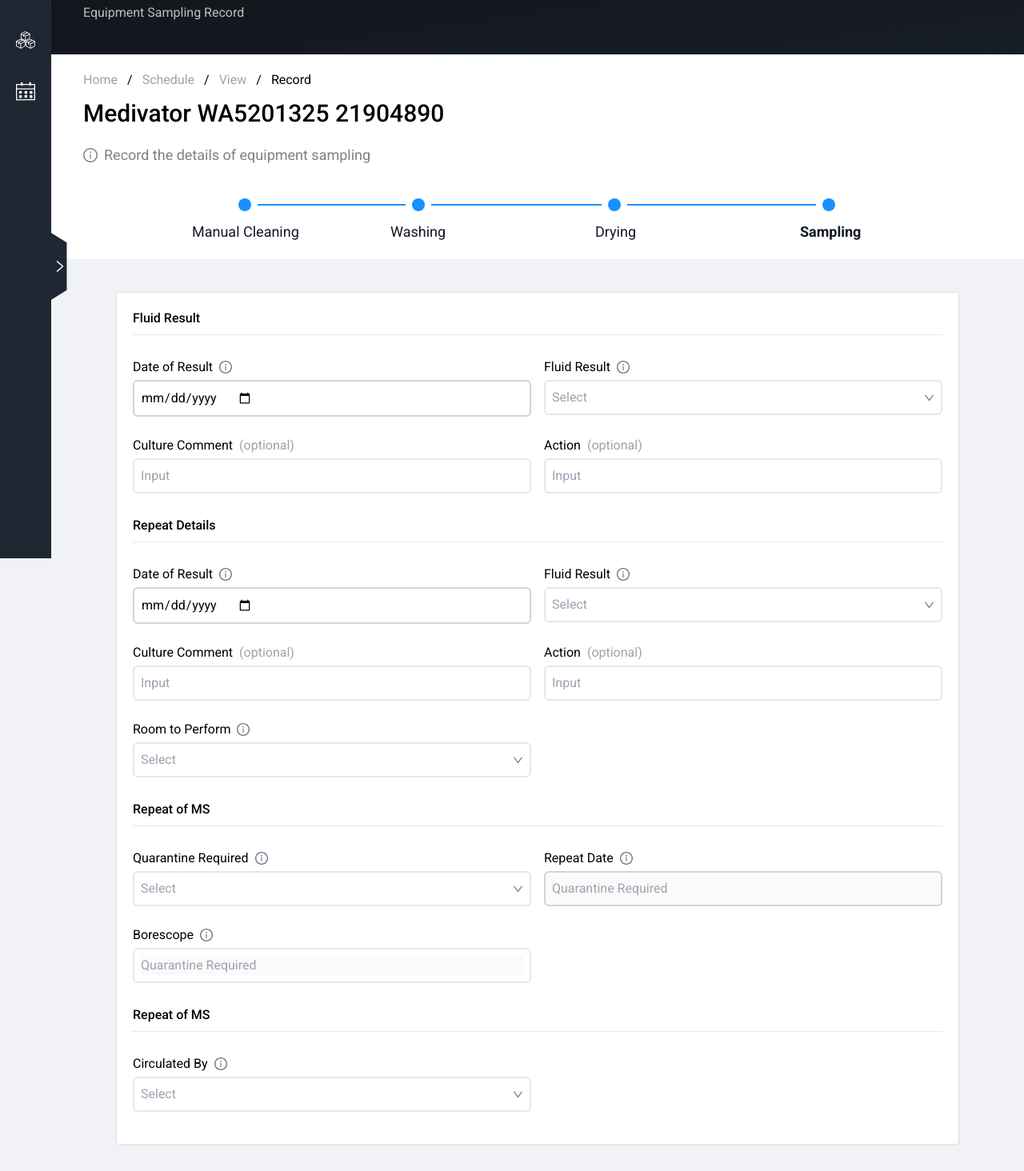
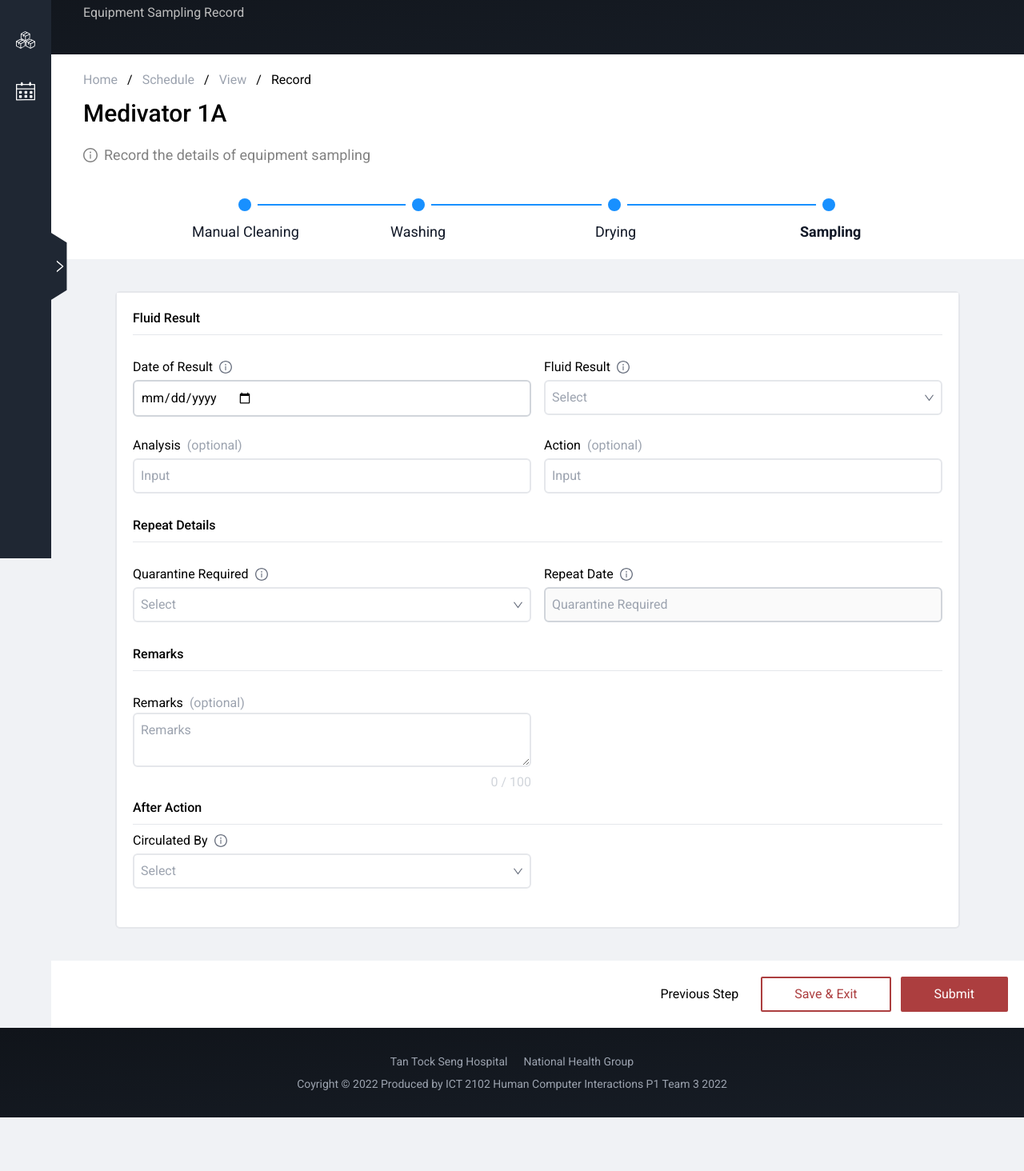
Before and after one commit to bran-donut/tts-ict2012, a Next.js app: page /record/washer/sampling in a window 1280 px wide. Shown: the part 166-1630 px from the top of the page at 80% size. After the commit the page ends 1563 px from the top, so only its background shows below. Built offline with nearby package versions, Linux system fonts and the light colour scheme.

Commit message:
fixed washer page

```diff
--- a/components/DisabledDropdown.js
+++ b/components/DisabledDropdown.js
@@ -3,7 +3,7 @@
 import { DownOutlined, UpOutlined, InfoCircleOutlined} from "@ant-design/icons";
 
 
-export default function DisabledDropdown({ menuHeader }) {
+export default function DisabledDropdown({ menuHeader, borescope }) {
 
 const [selectedQuarantine, setSelectedQuarantine] = useState(false);
 const [selectedBorescope, setSelectedBorescope] = useState(false);
@@ -49,7 +49,7 @@
           <input className="relative flex items-center w-full p-2 border-2 border-gray-300 rounded-md input-group" type="text" placeholder="Quarantine Required" disabled/>}
         </div>
 
-        <div className="py-1 input-group">
+        {borescope == undefined ? null : (<div className="py-1 input-group">
         <div className="flex flex-row items-center justify-start pb-1">
           <h4 className="mr-2">Borescope</h4>
           <InfoCircleOutlined style={{ fontSize: '16px', color: 'rgb(107 114 128)' }} />
@@ -77,7 +77,7 @@
           <input type="text" placeholder="Quarantine Required" className="w-full outline-none" value={textBorescope.item} disabled />
             </div>)}
 
-        </div>
+        </div> )}
     </>
   );
 }
--- a/pages/record/scope/drying.js
+++ b/pages/record/scope/drying.js
@@ -29,7 +29,7 @@
           <ol className="items-center sm:flex ">
               <li className="relative w-64 mb-6 ml-36 sm:mb-0">
                   <div className="flex items-center">
-                    <Link href="scopeCleaning">
+                    <Link href="/record/scope/cleaning">
                       <div className="bg-[#1890FF] hover:cursor-pointer hover:bg-[#1890FF]/80 ml-[4.1rem] z-10 flex items-center justify-center w-4 h-4 rounded-full ring-0 ring-white sm:ring-8 shrink-0">
                       </div>
                     </Link>
--- a/pages/record/scope/sampling.js
+++ b/pages/record/scope/sampling.js
@@ -141,22 +141,11 @@
                 <div className="grid grid-cols-2 gap-4 px-5 py-1">
                   <DisabledDropdown
                     menuHeader="Quarantine Required"
-                    menuItems={["Yes", "No"]}
+                    borescope="borescope"
                     />
-                {/* <Dropdown
-                menuHeader="Quarantine Required"
-                menuItems={["Yes", "No"]}
-                />
-                <DateInput
-                menuHeader="Repeat Date"
-                />
-               <Dropdown
-                menuHeader="Borescope"
-                menuItems={["Yes", "No"]}
-                /> */}
                 </div>
                 <div className="p-5 bg-white">
-                  <h3 className="pb-2 font-medium">Repeat of MS</h3>
+                  <h3 className="pb-2 font-medium">After Action</h3>
                   <hr></hr>
                 </div>
                 <div className="grid grid-cols-2 gap-4 px-5 py-1">
@@ -165,8 +154,8 @@
                 menuItems={["Janice", "Nina"]}
                 drop="drop"
                 />
-                <div className="mb-28"></div>
                 </div>
+                <div className="mb-12"></div>
                 </div>
               </div>
 
--- a/pages/record/washer/cleaning.js
+++ b/pages/record/washer/cleaning.js
@@ -18,7 +18,7 @@
   const [showContinueModal, setShowContinueModal] = useState(false);
   const [equipmentData, setEquipmentData] = useState(
     {
-        brand: "Medivator", scopeType: "1A", modelNumber: "WA5201325", serialNumber: "21904890", status: "New"
+        brand: "Medivator", modelNumber: "1A", serialNumber: "21904890", status: "New"
     }
   );
 
@@ -26,7 +26,7 @@
     <Layout>
       <MainHeader heading="Record" description="Equipment Sampling Record" />
       <SubHeader
-      heading={equipmentData.brand + " " + equipmentData.modelNumber + " " + equipmentData.serialNumber}
+      heading={equipmentData.brand + " " + equipmentData.modelNumber}
       description="Record the details of equipment sampling"
       breadCrumbItems={["Home", "Schedule", "View", "Record"]}
       />
@@ -111,16 +111,6 @@
                 </div>
 
                 <div className="p-5 bg-white">
-                  <h3 className="pb-2 font-medium">Scope Details</h3>
-                  <hr></hr>
-                </div>
-                <div className="grid grid-cols-2 gap-4 px-5 py-1">
-                <Dropdown
-                menuHeader="Scope Status"
-                menuItems={["Regular", "Loan", "Post Repair", "New"]}
-                />
-                </div>
-                <div className="p-5 bg-white">
                   <h3 className="pb-2 font-medium">Personnel Performed</h3>
                   <hr></hr>
                 </div>
@@ -175,7 +165,7 @@
               leftText="Cancel"
               rightText="Save & Continue"
               onClickClose={()=> setShowContinueModal(false)}
-              link="/record/scope/washing"
+              link="/record/washer/washing"
             />
           : null)}
     </Layout>
--- a/pages/record/washer/drying.js
+++ b/pages/record/washer/drying.js
@@ -12,7 +12,7 @@
   const [charCount, setCharCount] = useState(0);
   const [equipmentData, setEquipmentData] = useState(
     {
-      brand: "Medivator", scopeType: "1A", modelNumber: "WA5201325", serialNumber: "21904890", status: "New"
+        brand: "Medivator", modelNumber: "1A", serialNumber: "21904890", status: "New"
     }
   );
 
@@ -20,7 +20,7 @@
     <Layout>
       <MainHeader heading="Record" description="Equipment Sampling Record" />
       <SubHeader
-      heading={equipmentData.brand + " " + equipmentData.modelNumber + " " + equipmentData.serialNumber}
+      heading={equipmentData.brand + " " + equipmentData.modelNumber}
       description="Record the details of equipment sampling"
       breadCrumbItems={["Home", "Schedule", "View", "Record"]}
       />
@@ -29,7 +29,7 @@
           <ol className="items-center sm:flex ">
               <li className="relative w-64 mb-6 ml-36 sm:mb-0">
                   <div className="flex items-center">
-                    <Link href="scopeCleaning">
+                    <Link href="/record/washer/cleaning">
                       <div className="bg-[#1890FF] hover:cursor-pointer hover:bg-[#1890FF]/80 ml-[4.1rem] z-10 flex items-center justify-center w-4 h-4 rounded-full ring-0 ring-white sm:ring-8 shrink-0">
                       </div>
                     </Link>
@@ -42,7 +42,7 @@
               <li className="relative w-64 mb-6 sm:mb-0">
                   <div className="flex items-center ">
                   <div className="bg-[#1890FF] hidden sm:flex w-8 h-0.5"></div>
-                  <Link href="/record/scope/washing">
+                  <Link href="/record/washer/washing">
                     <div className="bg-[#1890FF] hover:bg-[#1890FF]/80 hover:cursor-pointer z-10 flex items-center justify-center w-4 h-4 rounded-full ring-0 ring-white sm:ring-8 shrink-0">
                       </div>
                   </Link>
@@ -108,7 +108,7 @@
               </div>
 
                   <div className="flex flex-col items-center justify-end w-full gap-0 px-5 py-5 bg-white md:flex-row md:gap-3">
-                    <Link href="/record/scope/washing">
+                    <Link href="/record/washer/washing">
                     <a className="text-black hover:text-black/80 hover:cursor-pointer hover:underline">
                       Previous Step
                     </a>
@@ -141,7 +141,7 @@
               leftText="Cancel"
               rightText="Save & Continue"
               onClickClose={()=> setShowContinueModal(false)}
-              link="/record/scope/sampling"
+              link="/record/washer/sampling"
             />
           : null)}
 
--- a/pages/record/washer/sampling.js
+++ b/pages/record/washer/sampling.js
@@ -7,16 +7,15 @@
 import DateInput from "../../../components/DateInput";
 import PopupMessage from "../../../components/Modal";
 import Link from "next/link";
-
 import DisabledDropdown from "../../../components/DisabledDropdown";
 
 export default function Sampling() {
-
+  const [charCount, setCharCount] = useState(0);
   const [showExitModal, setShowExitModal] = useState(false);
   const [showModal, setShowModal] = useState(false);
   const [equipmentData, setEquipmentData] = useState(
     {
-      brand: "Medivator", scopeType: "1A", modelNumber: "WA5201325", serialNumber: "21904890", status: "New"
+        brand: "Medivator", modelNumber: "1A", serialNumber: "21904890", status: "New"
     }
   );
 
@@ -24,7 +23,7 @@
     <Layout>
       <MainHeader heading="Record" description="Equipment Sampling Record" />
       <SubHeader
-      heading={equipmentData.brand + " " + equipmentData.modelNumber + " " + equipmentData.serialNumber}
+      heading={equipmentData.brand + " " + equipmentData.modelNumber}
       description="Record the details of equipment sampling"
       breadCrumbItems={["Home", "Schedule", "View", "Record"]}
       />
@@ -33,7 +32,7 @@
           <ol className="items-center sm:flex ">
               <li className="relative w-64 mb-6 ml-36 sm:mb-0">
                   <div className="flex items-center">
-                  <Link href="/record/scope/cleaning">
+                  <Link href="/record/washer/cleaning">
                       <div className="bg-[#1890FF]  hover:bg-[#1890FF]/80 hover:cursor-pointer ml-[4.1rem] z-10 flex items-center justify-center w-4 h-4 rounded-full ring-0 ring-white sm:ring-8 shrink-0">
                       </div>
                   </Link>
@@ -46,7 +45,7 @@
               <li className="relative w-64 mb-6 sm:mb-0">
                   <div className="flex items-center ">
                   <div className="bg-[#1890FF] hidden sm:flex w-8 h-0.5"></div>
-                  <Link href="/record/scope/washing">
+                  <Link href="/record/washer/washing">
                    <div className="bg-[#1890FF] z-10  hover:bg-[#1890FF]/80 hover:cursor-pointer flex items-center justify-center w-4 h-4 rounded-full ring-0 ring-white sm:ring-8 shrink-0">
                       </div>
                   </Link>
@@ -59,7 +58,7 @@
               <li className="relative w-64 mb-6 sm:mb-0">
                   <div className="flex items-center">
                   <div className="bg-[#1890FF] hidden sm:flex w-[1.125rem] h-0.5"></div>
-                  <Link href="/record/scope/drying">
+                  <Link href="/record/washer/drying">
                     <div className="bg-[#1890FF] hover:bg-[#1890FF]/80 hover:cursor-pointer z-10 flex items-center justify-center w-4 h-4 rounded-full ring-0 ring-white sm:ring-8 shrink-0">
                       </div>
                   </Link>
@@ -100,7 +99,7 @@
                 menuItems={["Growth", "No Growth"]}
                 />
                 <Input
-                menuHeader="Culture Comment"
+                menuHeader="Analysis"
                 status="optional"
                 />
                 <Input
@@ -113,50 +112,24 @@
                   <hr></hr>
                 </div>
                 <div className="grid grid-cols-2 gap-4 px-5 py-1">
-                <DateInput
-                menuHeader="Date of Result"
-                />
-                <Dropdown
-                menuHeader="Fluid Result"
-                menuItems={["Growth", "No Growth"]}
-                />
-
-                <Input
-                menuHeader="Culture Comment"
-                status="optional"
-                />
-                <Input
-                menuHeader="Action"
-                status="optional"
-                />
-                <Dropdown
-                menuHeader="Room to Perform"
-                menuItems={["ENDO MS ROOM", "CLEAN", "REPROCESSING ROOM", "2B ENDO", "OTHERS"]}
+                <DisabledDropdown
+                menuHeader="Quarantine Required"
                 />
                 </div>
+
                 <div className="p-5 bg-white">
-                  <h3 className="pb-2 font-medium">Repeat of MS</h3>
+                  <h3 className="pb-2 font-medium">Remarks</h3>
                   <hr></hr>
                 </div>
                 <div className="grid grid-cols-2 gap-4 px-5 py-1">
-                  <DisabledDropdown
-                    menuHeader="Quarantine Required"
-                    menuItems={["Yes", "No"]}
-                    />
-                {/* <Dropdown
-                menuHeader="Quarantine Required"
-                menuItems={["Yes", "No"]}
-                />
-                <DateInput
-                menuHeader="Repeat Date"
-                />
-               <Dropdown
-                menuHeader="Borescope"
-                menuItems={["Yes", "No"]}
-                /> */}
+                <div className="py-1 input-group">
+                  <h4 className="inline pb-1">Remarks</h4><p className="inline px-2 text-gray-400">(optional)</p>
+                  <textarea placeholder="Remarks" maxlength="100" onChange={e => setCharCount(e.target.value.length)} className="w-full p-2 border-2 rounded-md" />
+                  <div className="text-right text-gray-300">{charCount} / 100</div>
                 </div>
-                <div className="p-5 bg-white">
-                  <h3 className="pb-2 font-medium">Repeat of MS</h3>
+                </div>
+                <div className="px-5 bg-white">
+                  <h3 className="pb-2 font-medium">After Action</h3>
                   <hr></hr>
                 </div>
                   <div className="grid grid-cols-2 gap-4 px-5 py-1">
@@ -165,14 +138,14 @@
                   menuItems={["Janice", "Nina"]}
                   drop="drop"
                   />
-                <div className="mb-28"></div>
                   </div>
+                  <div className="mb-10"></div>
                 </div>
                 </div>
 
 
                   <div className="flex flex-col items-center justify-end w-full gap-0 px-5 py-5 bg-white md:flex-row md:gap-3">
-                    <Link href="/record/scope/drying">
+                    <Link href="/record/washer/drying">
                     <a className="text-black hover:text-black/80 hover:cursor-pointer hover:underline">
                       Previous Step
                     </a>
--- a/pages/record/washer/washing.js
+++ b/pages/record/washer/washing.js
@@ -5,7 +5,6 @@
 import SubHeader from "../../../components/SubHeader";
 import Input from "../../../components/Input";
 import DateInput from "../../../components/DateInput";
-import MobileScan from "../../../components/MobileScan";
 import PopupMessage from "../../../components/Modal";
 import Link from "next/link";
 
@@ -15,7 +14,7 @@
   const [showContinueModal, setShowContinueModal] = useState(false);
   const [equipmentData, setEquipmentData] = useState(
     {
-      brand: "Medivator", scopeType: "1A", modelNumber: "WA5201325", serialNumber: "21904890", status: "New"
+        brand: "Medivator", modelNumber: "1A", serialNumber: "21904890", status: "New"
     }
   );
 
@@ -23,7 +22,7 @@
     <Layout>
       <MainHeader heading="Record" description="Equipment Sampling Record" />
       <SubHeader
-      heading={equipmentData.brand + " " + equipmentData.modelNumber + " " + equipmentData.serialNumber}
+      heading={equipmentData.brand + " " + equipmentData.modelNumber}
       description="Record the details of equipment sampling"
       breadCrumbItems={["Home", "Schedule", "View", "Record"]}
       />
@@ -32,7 +31,7 @@
           <ol className="items-center sm:flex ">
               <li className="relative w-64 mb-6 ml-36 sm:mb-0">
                   <div className="flex items-center">
-                  <Link href="/record/scope/cleaning">
+                  <Link href="/record/washer/cleaning">
                       <div className="bg-[#1890FF] ml-[4.1rem] hover:bg-[#1890FF]/80 hover:cursor-pointer z-10 flex items-center justify-center w-4 h-4 rounded-full ring-0 ring-white sm:ring-8 shrink-0">
                       </div>
                   </Link>
@@ -82,20 +81,7 @@
           <form>
             <div className="px-20 py-10">
               <div className="flex flex-col justify-center h-full min-w-full text-justify bg-white border-2 rounded-md">
-                <div className="p-5 bg-white">
-                  <h3 className="pb-2 font-medium">AER Detail</h3>
-                  <hr></hr>
-                </div>
-                <div className="grid grid-cols-2 gap-4 px-5 py-1">
-                <MobileScan
-                menuHeader="AER Serial Number"
-                />
-                <Dropdown
-                menuHeader="AER Model"
-                menuItems={["MEDIVATOR 1A", "MEDIVATOR 1B", "MEDIVATOR 2A", "MEDIVATOR 2B"]}
-                />
-                </div>
-                <div className="p-5 bg-white">
+              <div className="p-5 bg-white">
                   <h3 className="pb-2 font-medium">Disinfectant</h3>
                   <hr></hr>
                 </div>
@@ -144,7 +130,7 @@
 
 
                   <div className="flex flex-col items-center justify-end w-full gap-0 px-5 py-5 bg-white md:flex-row md:gap-3">
-                    <Link href="/record/scope/cleaning">
+                    <Link href="/record/washer/cleaning">
                     <a className="text-black hover:text-black/80 hover:cursor-pointer hover:underline">
                       Previous Step
                     </a>
@@ -177,7 +163,7 @@
               leftText="Cancel"
               rightText="Save & Continue"
               onClickClose={()=> setShowContinueModal(false)}
-              link="/record/scope/drying"
+              link="/record/washer/drying"
             />
           : null)}
 
```
Lines whose indentation alone changed are shown as unchanged.
